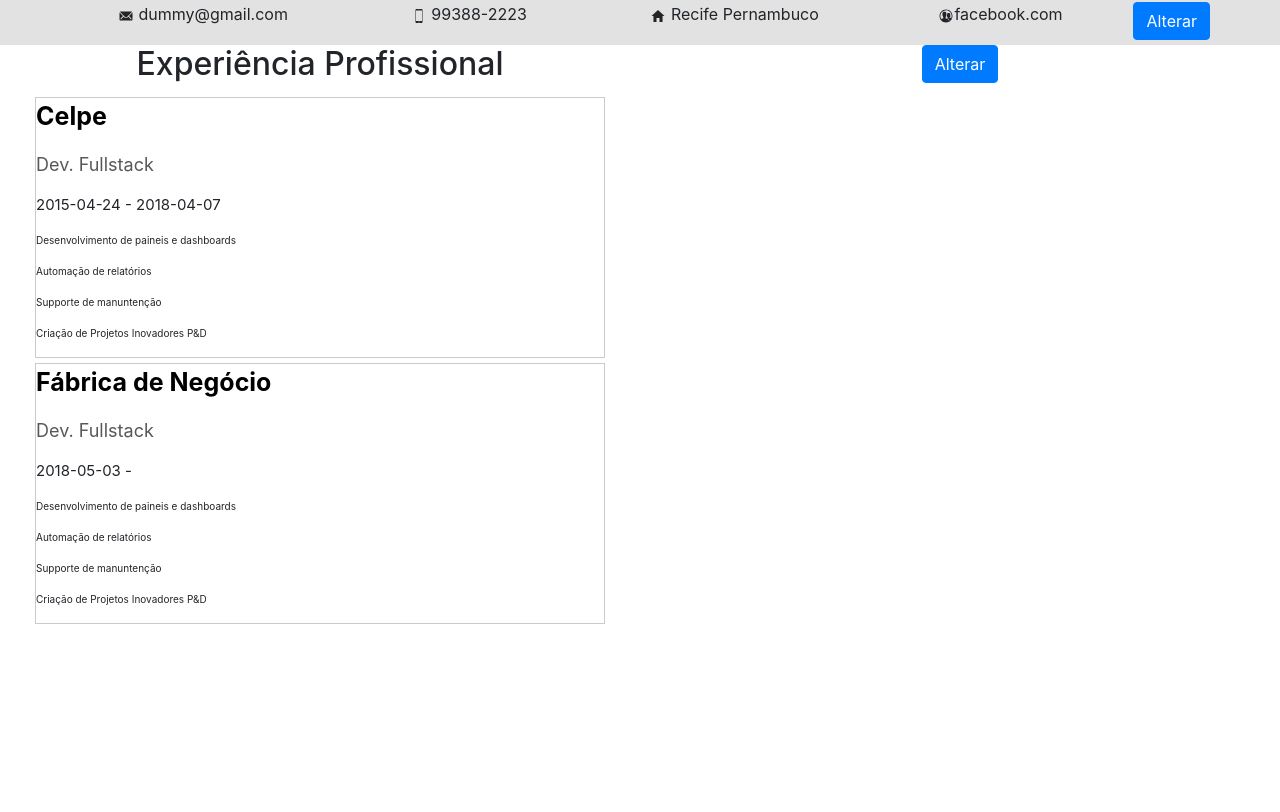
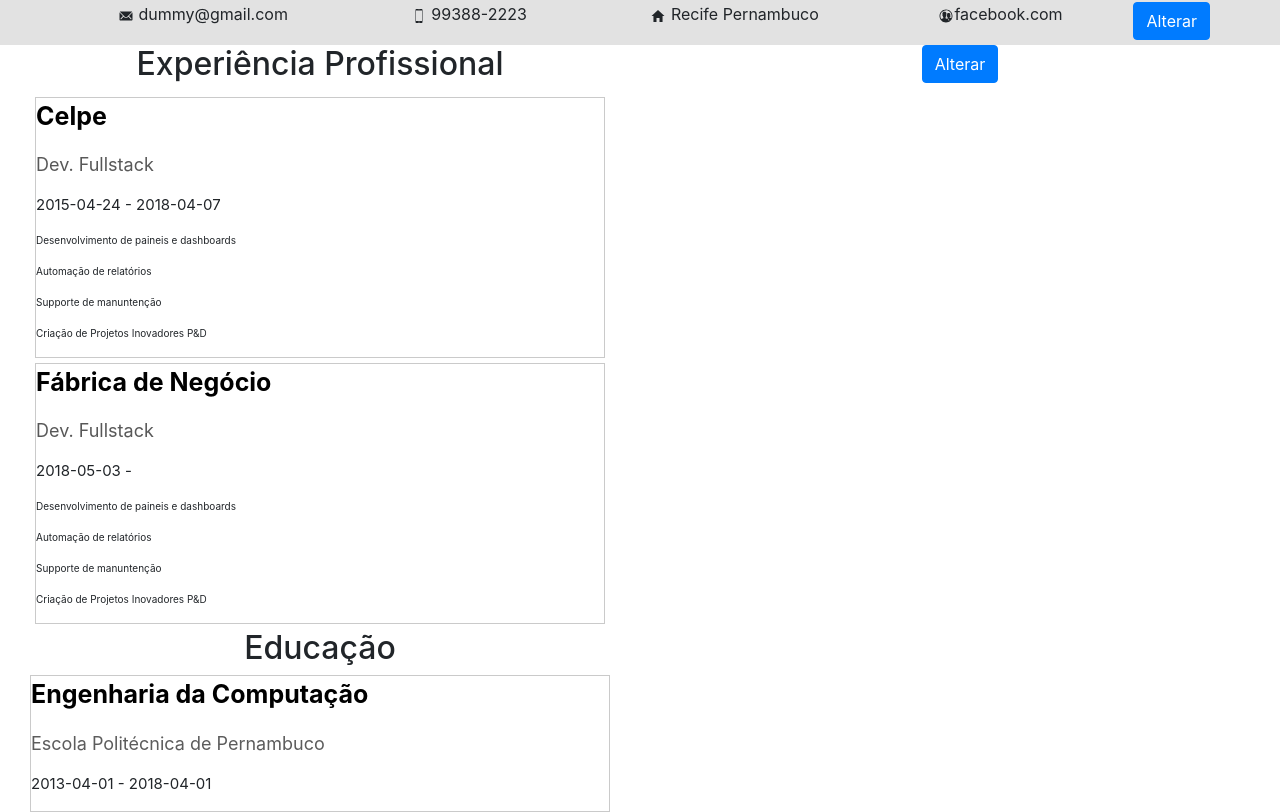
Before and after one commit to ericksrodrigues/codigocomcafe, a React (Create React App) app: page / in a window 1280 px wide. Shown: the part 183-995 px from the top of the page. Before the commit the page ends 812 px from the top, so only its background shows below. Built offline with nearby package versions, Linux system fonts and the light colour scheme.

Commit message:
Education Added
Education List Component Added.

```diff
--- a/src/components/ContactInfo/ContactInfo.tsx
+++ b/src/components/ContactInfo/ContactInfo.tsx
@@ -36,7 +36,7 @@ class ContactInfo extends Component<IProps> {
                     <Col><span data-test="params"><IoMdHome /> {this.props.address}</span></Col>
                     <Col><span data-test="params"><IoIosContacts />{this.props.social_media}</span></Col>
                     {this.props.authenticated ? (
-                        <ModalUpdate onSubmitHandler={this.updateHandler}>
+                        <ModalUpdate title="Informações de Contato" onSubmitHandler={this.updateHandler}>
                             <ModalContactInfo />
                         </ModalUpdate>
                     ) : null}
--- /dev/null
+++ b/src/components/Education/Educations.scss
@@ -0,0 +1,19 @@
+.education {
+    text-align: left;
+    border: 1px solid #cacaca;
+}
+
+.education__course {
+    font-size: 25px;
+    color: black;
+    font-weight: bold;
+}
+
+.education__institution {
+    font-size: 18px;
+    color: rgb(92, 92, 92);
+}
+
+.education__period {
+    font-size: 15px;
+}
--- /dev/null
+++ b/src/components/Education/Educations.tsx
@@ -0,0 +1,41 @@
+import React, { Component } from 'react';
+import { Container, Row, Col } from 'reactstrap';
+import './Educations.scss';
+
+type Education = {course: string, institution: string, start_date: string, end_date: string}
+
+interface IProps {
+    educations?: Education[]
+}
+
+interface IState {
+
+}
+
+class Educations extends Component<IProps, IState> {
+
+    public render() {
+        return (
+            <Container fluid>
+                <Row>
+                    <Col>
+                        {
+                            this.props.educations ? (
+                                this.props.educations.map((education, education_i) => (
+                                    <div key={`edu${education_i}`} className="education" data-test="params">
+                                        <p className="education__course">{education.course}</p>
+                                        <p className="education__institution">{education.institution}</p>
+                                        <p className="education__period">{education.start_date} - {education.end_date}</p>
+                                    </div>
+                                ))
+                            ) : null
+                        }
+                    </Col>
+                </Row>
+            </Container>
+        );
+    }
+
+}
+
+export default Educations;
--- a/src/container/Resume/Resume.tsx
+++ b/src/container/Resume/Resume.tsx
@@ -6,6 +6,7 @@ import ContactInfo from '../../components/ContactInfo/ContactInfo';
 import WorkExperience from '../../components/WorkExperience/WorkExperience';
 import './Resume.scss';
 import Languages from '../../components/Languages/Languages';
+import Educations from '../../components/Education/Educations';
 
 interface IProps {
 
@@ -86,6 +87,19 @@ class Resume extends Component<IProps, IState> {
                                 }
                             ]}
                         />
+
+                        <h2>Educação</h2>
+                        <Educations
+                            educations={[
+                                {
+                                    course: "Engenharia da Computação",
+                                    institution: "Escola Politécnica de Pernambuco",
+                                    start_date: "2013-04-01",
+                                    end_date: "2018-04-01"
+                                }
+                            ]}
+                        />
+
                     </Col>
 
                     <Col>
```
Also changed, not shown: 1 other file (tests, documents, lock files or other folders).
